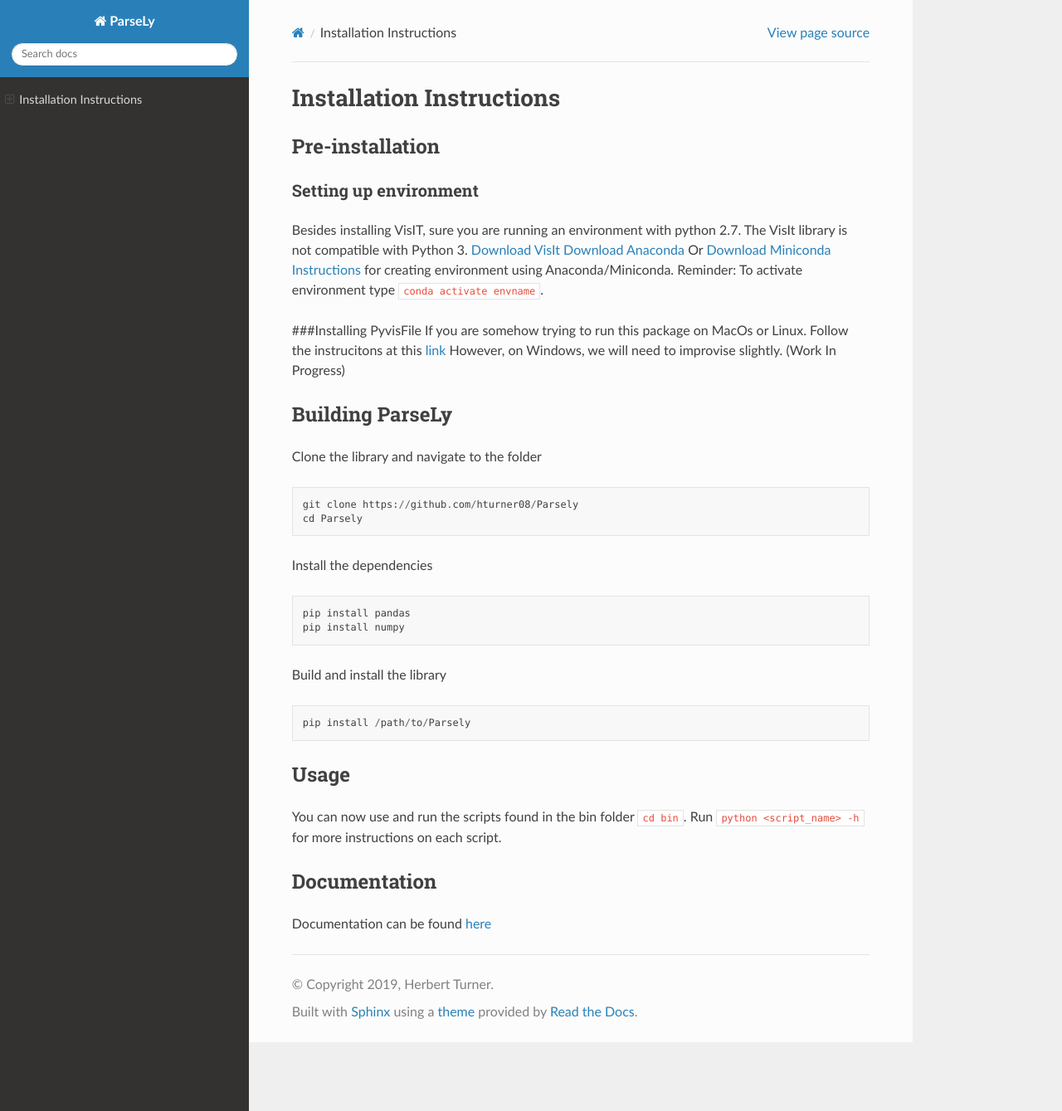
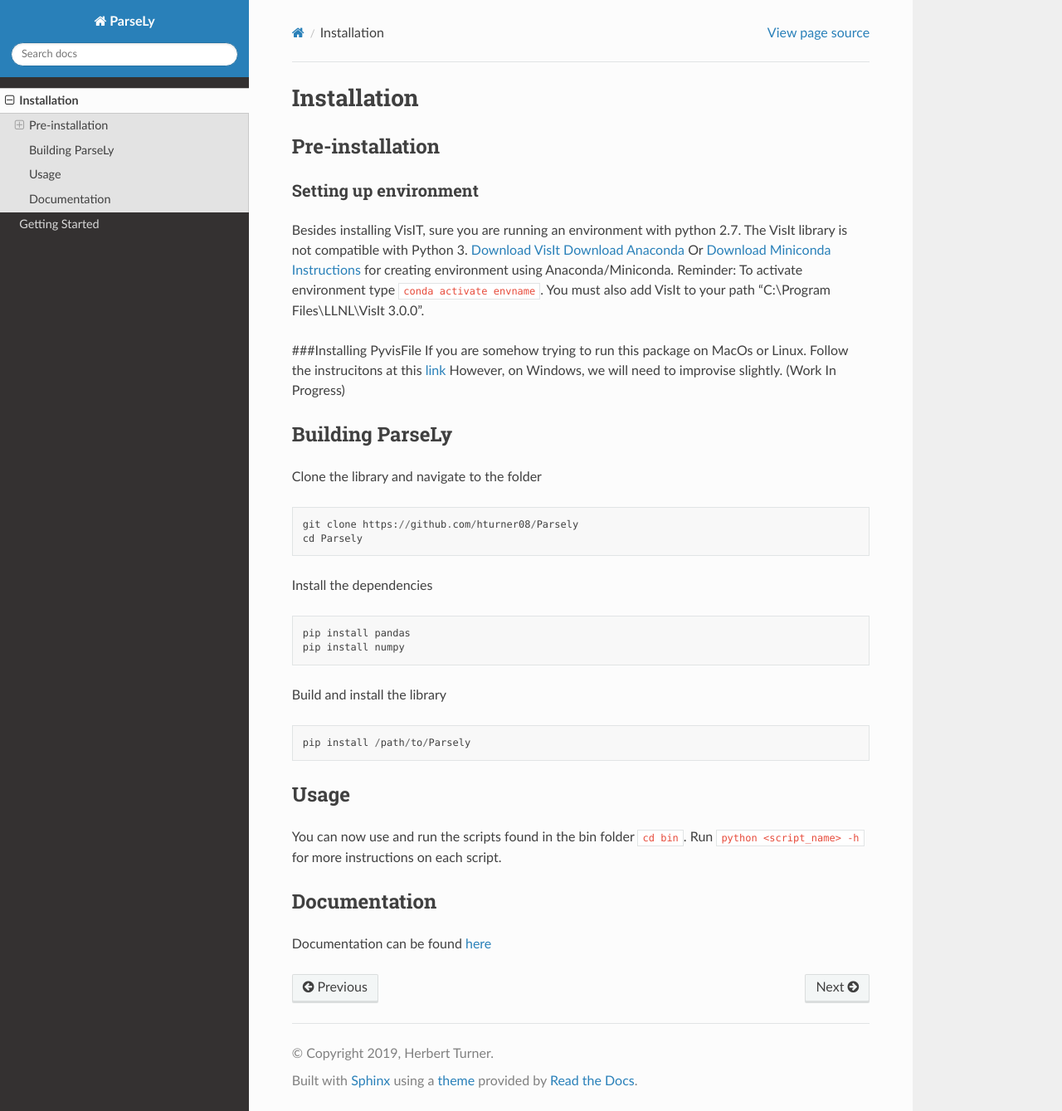
Before and after one commit to hturner08/ParseLy, a Sphinx documentation site: the page built from docs/Installation.md, in a window 1280 px wide and 1339 px high. Shown: the whole window at 83% size. Built offline with Sphinx 7.4.7 and the Read the Docs theme 2.0.0, drawn with Linux system fonts in a browser that asks for light colours; pages that are not in the unit, such as notebooks, are missing from menus.

Commit message:
Fixed document tree

```diff
--- a/docs/Installation.md
+++ b/docs/Installation.md
@@ -1,4 +1,4 @@
-# Installation Instructions
+# Installation
 ## Pre-installation
 ### Setting up environment
 Besides installing VisIT, sure you are running an environment with python 2.7. The VisIt library is not compatible with Python 3.
@@ -7,6 +7,7 @@
 Or
 [Download Miniconda](https://docs.conda.io/en/latest/miniconda.html)
 [Instructions](https://uoa-eresearch.github.io/eresearch-cookbook/recipe/2014/11/20/conda/) for creating environment using Anaconda/Miniconda. Reminder: To activate environment type `conda activate envname`.
+You must also add VisIt to your path "C:\Program Files\LLNL\VisIt 3.0.0".
 
 ###Installing PyvisFile
 If you are somehow trying to run this package on MacOs or Linux. Follow the instrucitons at this [link](https://mathema.tician.de/software/pyvisfile/)
--- a/docs/conf.py
+++ b/docs/conf.py
@@ -13,7 +13,6 @@
 # import os
 # import sys
 # sys.path.insert(0, os.path.abspath('.'))
-
 
 # -- Project information -----------------------------------------------------
 
--- a/docs/support.rst
+++ b/docs/support.rst
@@ -1,3 +1,6 @@
+Support
+========
+
 Donate
 ---------------
 My Venmo is @Herbert-Turner
```
Also changed, not shown: README.md (+1 -1 lines), docs/index.rst (renamed from docs/index.md, +10 -0 lines), 8 other files.
